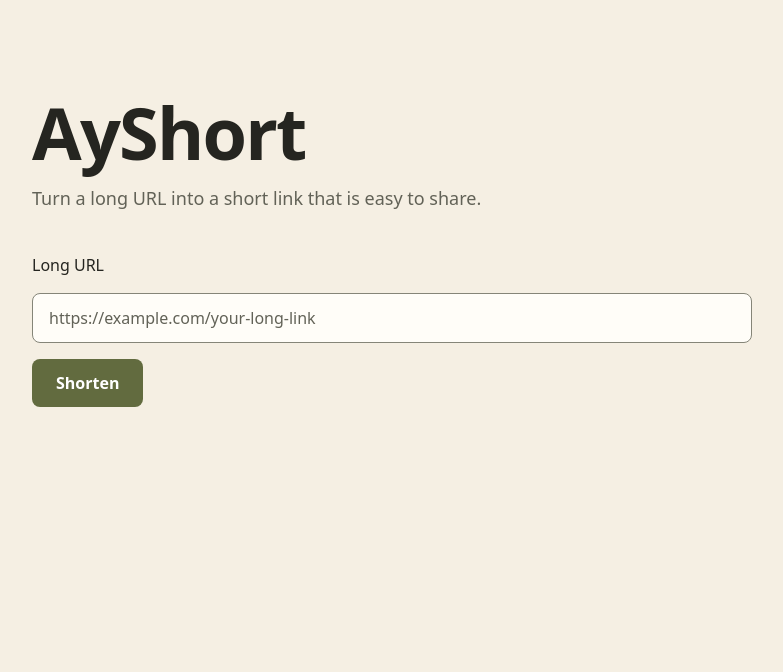
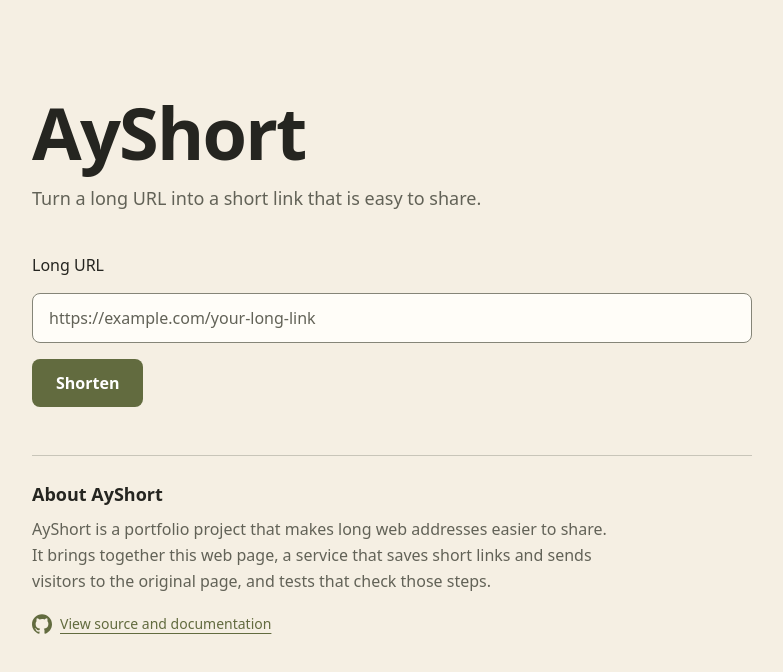
Before and after one commit to LaouadAyoub/AyShort, a React (Vite) app in the folder frontend/: page / in a window 1280 px wide. Shown: the top 672 px of the page, without its empty margins (248-1031 px from the left). Built offline with nearby package versions, Linux system fonts and the light colour scheme.

Commit message:
feat(frontend): add About AyShort section

```diff
--- a/frontend/src/App.tsx
+++ b/frontend/src/App.tsx
@@ -62,6 +62,24 @@ function App() {
       {result && (
         <ShortLinkResult key={result.shortUrl} shortUrl={result.shortUrl} />
       )}
+
+      <section className="mt-12 border-t border-border/40 pt-6" aria-labelledby="about-heading">
+        <h2 id="about-heading" className="text-lg font-semibold">About AyShort</h2>
+        <p className="mt-2 max-w-xl leading-relaxed text-muted">
+          AyShort is a portfolio project that makes long web addresses easier to share.
+          It brings together this web page, a service that saves short links and sends
+          visitors to the original page, and tests that check those steps.
+        </p>
+        <a
+          className="mt-2 inline-flex min-h-11 items-center gap-2 rounded-sm text-sm font-medium text-primary underline underline-offset-4 hover:text-primary-hover focus-visible:outline-2 focus-visible:outline-offset-4 focus-visible:outline-focus"
+          href="https://github.com/LaouadAyoub/AyShort#readme"
+        >
+          <svg className="size-5 shrink-0" viewBox="0 0 24 24" fill="currentColor" aria-hidden="true">
+            <path d="M12 .297c-6.63 0-12 5.373-12 12 0 5.303 3.438 9.8 8.205 11.385.6.113.82-.258.82-.577 0-.285-.01-1.04-.015-2.04-3.338.724-4.043-1.61-4.043-1.61-.546-1.387-1.333-1.756-1.333-1.756-1.09-.745.083-.729.083-.729 1.205.084 1.838 1.236 1.838 1.236 1.07 1.835 2.809 1.305 3.495.998.108-.776.418-1.305.762-1.605-2.665-.3-5.466-1.334-5.466-5.931 0-1.31.469-2.38 1.236-3.22-.124-.303-.536-1.524.117-3.176 0 0 1.008-.322 3.301 1.23a11.5 11.5 0 0 1 3.003-.403c1.02.005 2.047.138 3.006.403 2.291-1.552 3.297-1.23 3.297-1.23.653 1.653.242 2.873.118 3.176.77.84 1.235 1.911 1.235 3.22 0 4.609-2.804 5.628-5.475 5.922.43.372.823 1.102.823 2.222 0 1.606-.015 2.898-.015 3.293 0 .322.216.694.825.576C20.565 22.092 24 17.6 24 12.297c0-6.627-5.373-12-12-12" />
+          </svg>
+          View source and documentation
+        </a>
+      </section>
     </main>
   )
 }
```
